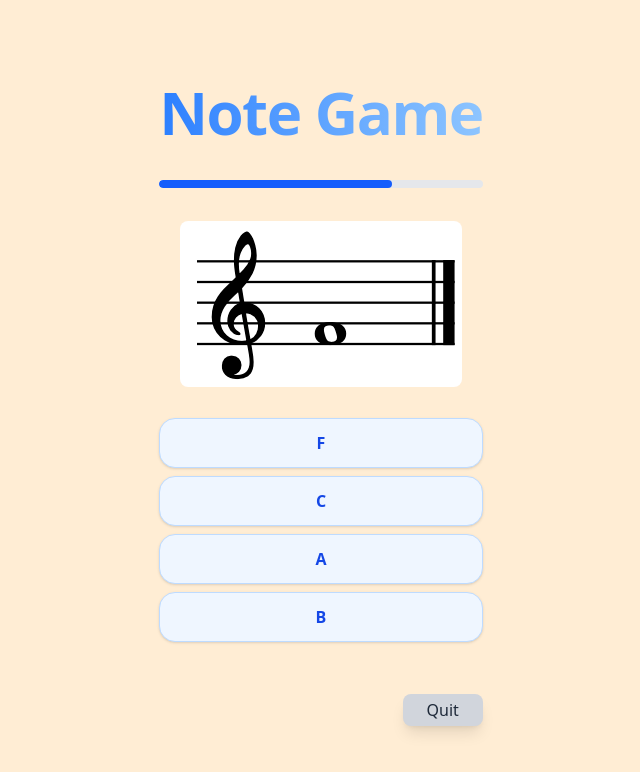
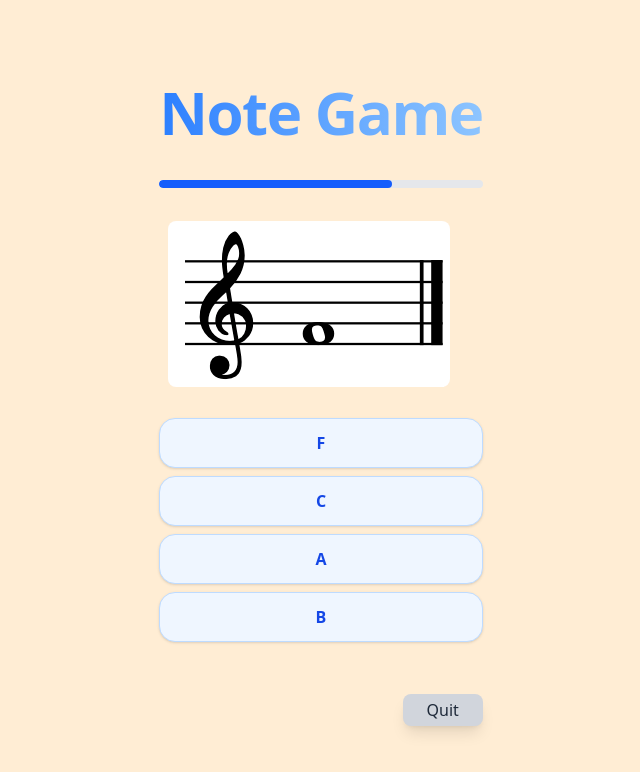
Before and after one commit to ConForza/Note-game, a React (Vite) app: page / in a window 1280 px wide. Both pictures are taken after a click on the button "Start". Shown: the top 772 px of the page, without its empty margins (319-959 px from the left). Built offline with nearby package versions, Linux system fonts and the light colour scheme.

Commit message:
Fix note img width

```diff
--- a/src/components/Quiz.jsx
+++ b/src/components/Quiz.jsx
@@ -20,7 +20,7 @@ export default function Quiz({
         />
       </div>
       <div className="flex flex-col gap-6">
-        <div className="flex flex-row justify-center h-45">
+        <div className="flex flex-row justify-center h-45 max-w-75">
           <img
             className="rounded-lg self-center"
             src={`./${chosenNote.type}-${chosenNote.id}.png`}
```
